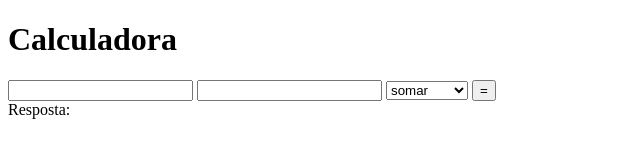
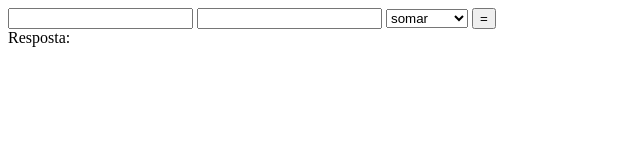
Before and after one commit to Ian0Santos/Trabalhos-anteriores, a plain HTML site: page index.html in a window 1280 px wide. Shown: the whole page, without its empty margins (0-640 px from the left). Drawn offline with Linux system fonts and the light colour scheme.

Commit message:
Update index.html

```diff
--- a/index.html
+++ b/index.html
@@ -3,12 +3,11 @@
 <head>
     <meta charset="UTF-8">
     <meta name="viewport" content="width=device-width, initial-scale=1.0">
-    <title>Document</title>
+    <title>Calculadora</title>
     <link rel="stylesheet" href="estiloex2.css">
 </head>
 <body>
-            <h1>Calculadora</h1>
-        </div>
+</div>
 
     <input id="campo1" type=text>
     <input id="campo2" type=text>
@@ -24,4 +23,5 @@ Resposta:<div id="resposta"> </div>
 
     <script src="Jsdaaulaex2.js"></script>
 </body>
+
 </html>
```
